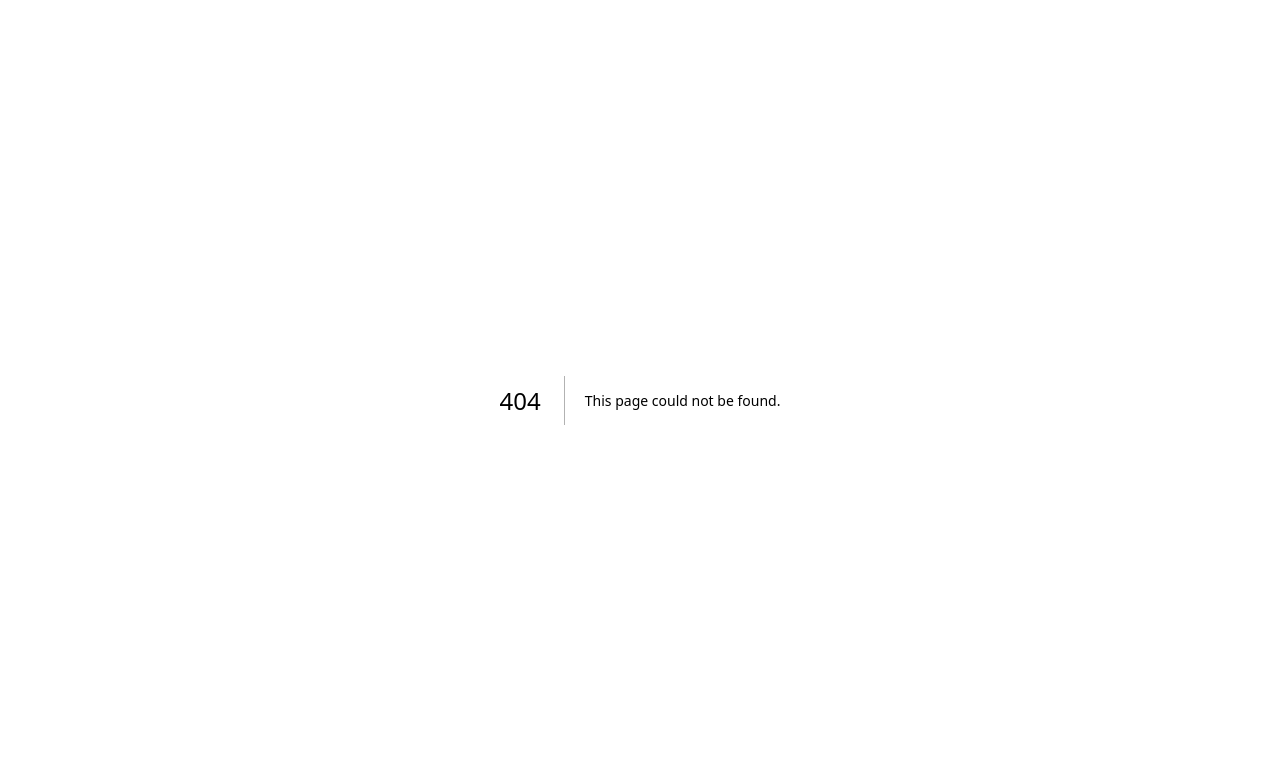
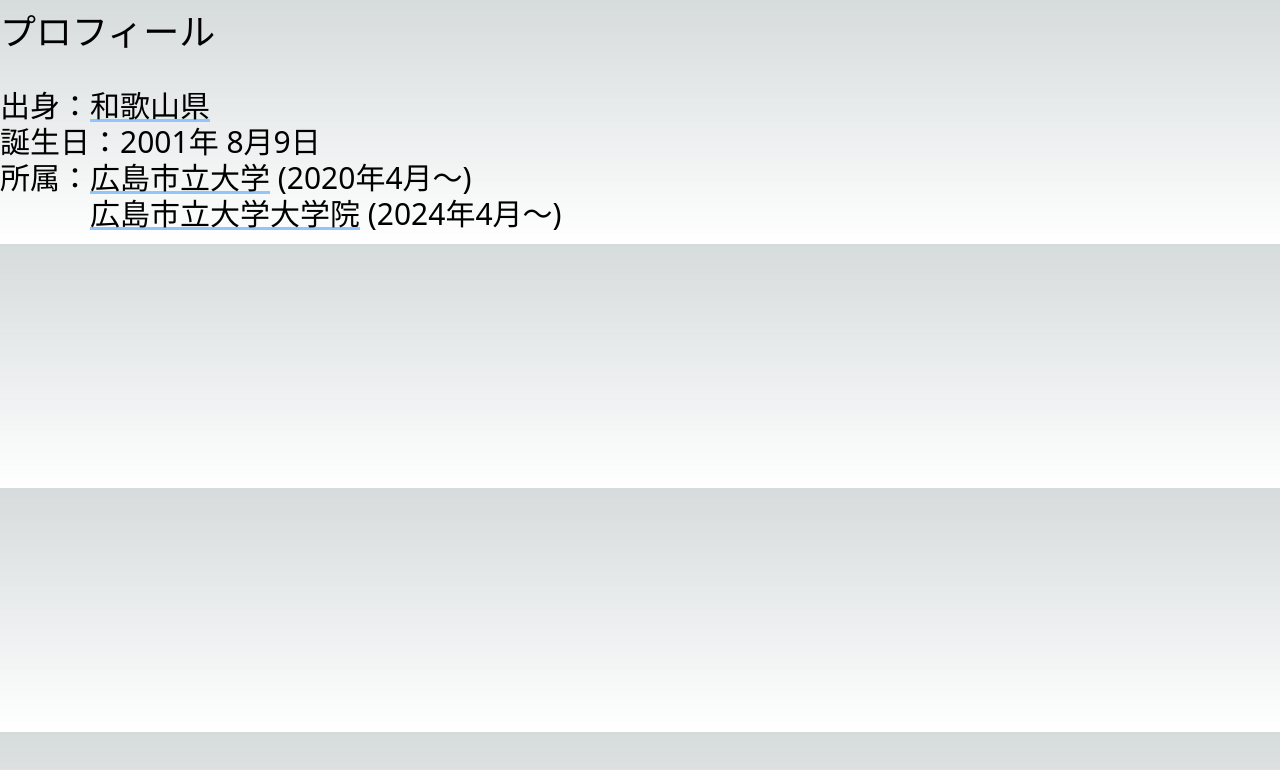
Before and after one commit to hieri1021/hieri.net, a Next.js app: page /profile in a window 1280 px wide. Before the commit this address had no page. Shown: the top 770 px of the page. Built offline with nearby package versions, Linux system fonts and the light colour scheme.

Commit message:
adding profile page.

```diff
--- a/src/app/page.tsx
+++ b/src/app/page.tsx
@@ -1,7 +1,7 @@
 "use client"
 
 import Head from 'next/head';
-import { useState } from 'react';
+import Link from "next/link";
 import React from 'react';
 import { FontAwesomeIcon } from "@fortawesome/react-fontawesome";
 import { library, IconDefinition } from "@fortawesome/fontawesome-svg-core";
@@ -35,8 +35,14 @@ export default function Home() {
           </h1>
         </div>
 
+        <div>
+          <h1 className="text-3xl mt-3 mb-3 text-center">
+            <a href="/profile" className="underline decoration-blue-300">プロフィール</a>
+          </h1>
+        </div>
+
         <div className="grid grid-cols-1 lg:grid-cols-2 items-end mb-5">
-          <div className='grid justify-items-satrt'>
+          <div className='grid justify-items-center lg:justify-items-start'>
             <img src="https://spotify-recently-played-readme.vercel.app/api?user=31upypeuqy2n3urisvkknr7gh2ra"
               alt="recently spotify"
               loading='lazy'
@@ -61,5 +67,5 @@ export default function Home() {
         </p>
       </main>
     </div >
-    )
-  }
+  )
+}
--- /dev/null
+++ b/src/app/profile/page.tsx
@@ -0,0 +1,19 @@
+import { useRouter } from "next/router";
+
+export default function Profile() {
+  //const router = useRouter();
+  return (
+    <main className="container mx-auto">
+      <h1 className="text-4xl mt-3">プロフィール</h1><br/>
+      <div>
+        <h1 className="text-3xl mt-3 mb-3">
+          出身：<a href="https://www.pref.wakayama.lg.jp/" target="_blank" rel="noopener noreferrer" className="underline decoration-blue-300">和歌山県</a><br/>
+          誕生日：2001年 8月9日<br/>
+          所属：<a href="https://www.hiroshima-cu.ac.jp/" target="_blank" rel="noopener noreferrer" className="underline decoration-blue-300">広島市立大学</a> (2020年4月～)<br/>
+          &emsp;&emsp;&emsp;<a href="https://www.hiroshima-cu.ac.jp/" target="_blank" rel="noopener noreferrer" className="underline decoration-blue-300">広島市立大学大学院</a> (2024年4月～)<br/>
+
+        </h1>
+      </div>
+    </main>
+  );
+}
```
